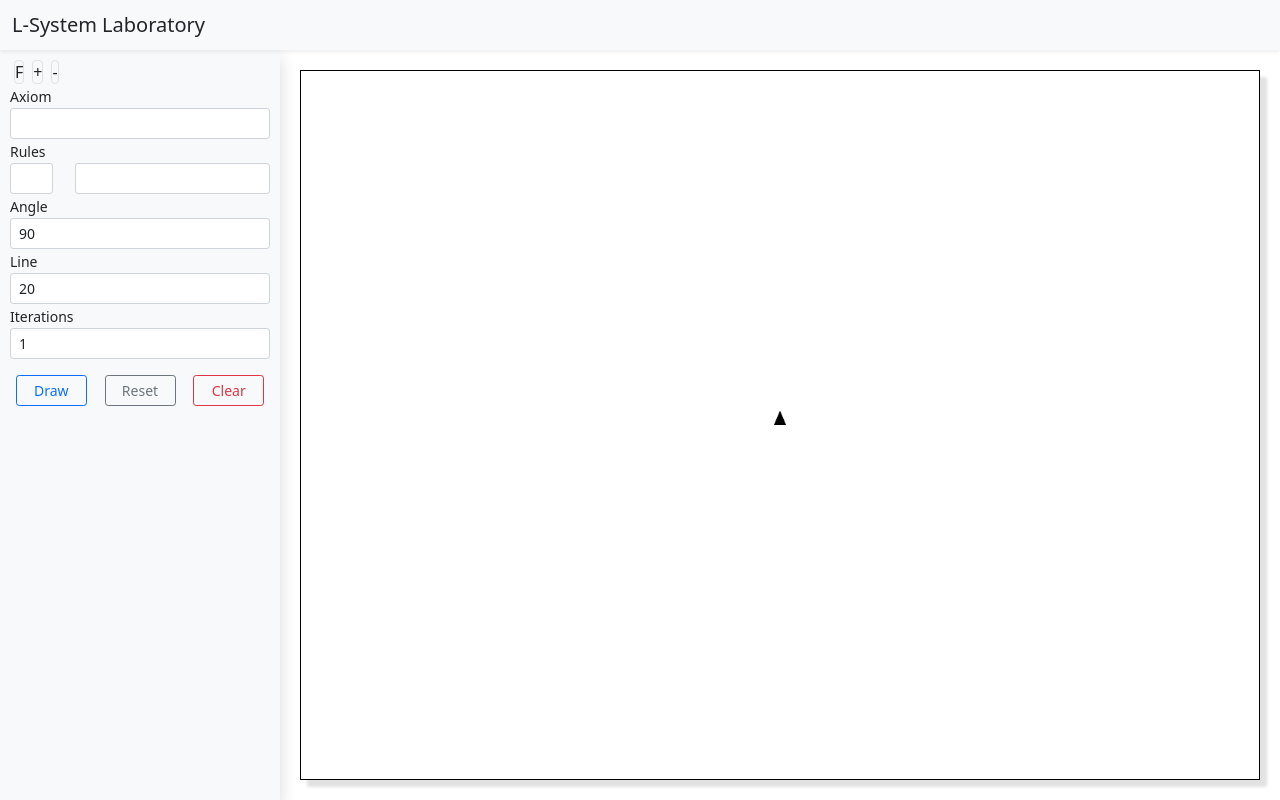
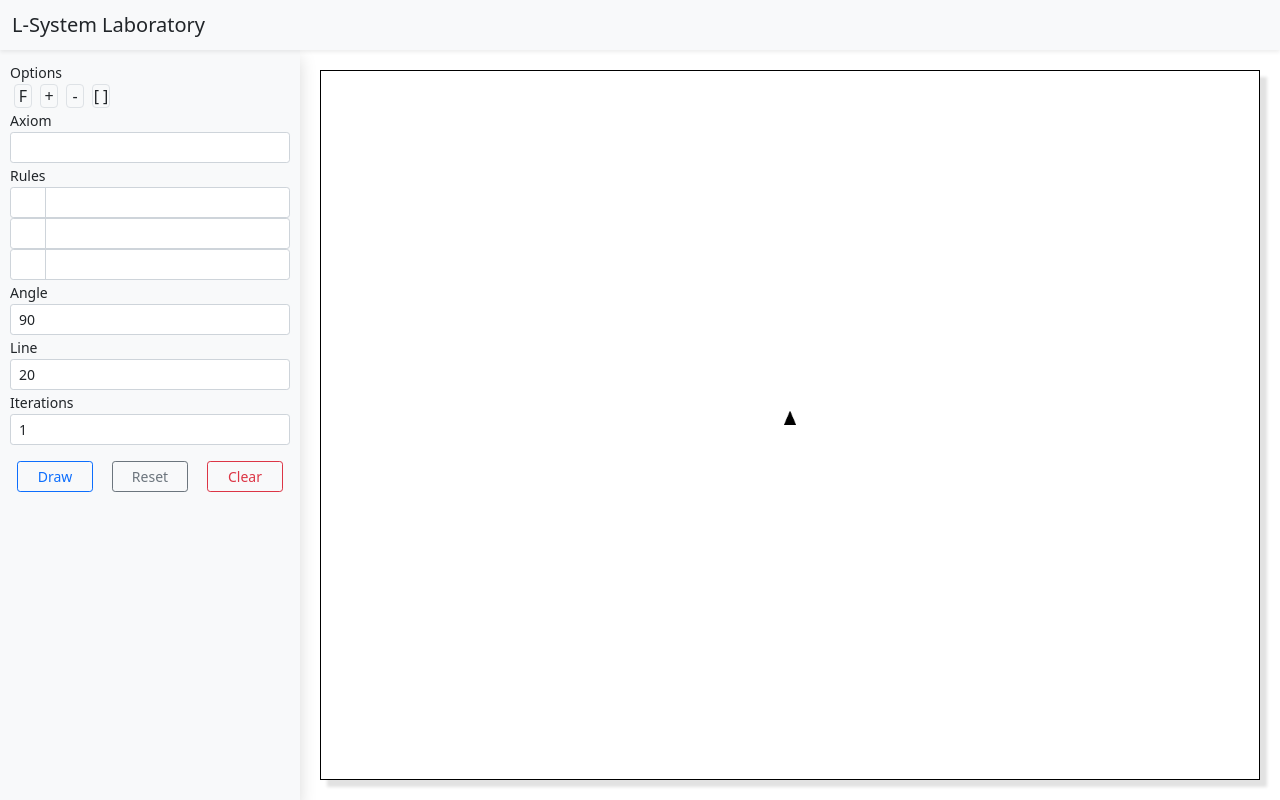
Before and after one commit to NorbertJu/diploma-thesis, a Vue app in the folder laboratory/: page / in a window 1280 px wide. Built offline with nearby package versions, Linux system fonts and the light colour scheme.

Commit message:
Add drag&drop system

```diff
--- a/laboratory/src/components/Canvas.vue
+++ b/laboratory/src/components/Canvas.vue
@@ -130,7 +130,7 @@ export default {
   padding: 20px;
   position: relative;
   float: left;
-  width: calc(100% - 280px);
+  width: calc(100% - 300px);
   height: calc(100% - 50px);
 }
 
--- a/laboratory/src/components/Menu.vue
+++ b/laboratory/src/components/Menu.vue
@@ -1,20 +1,52 @@
 <template>
   <div class="menu bg-light shadow">
-    <draggable v-model="myArray" group="people" @start="drag=true" @end="drag=false">
-      <span v-for="element in myArray" class="border rounded m-1" :key="element.id">{{element.name}}</span>
-    </draggable>
+    <label class="form-label-sm small">Options</label>
+    <div @drop="setCurrentlyOver('options')">
+      <draggable v-model="options" :sort="false" :group="{ name: 'rules', pull: 'clone', put: false }" @start="onStart">
+        <span v-for="element in options" :key="element.id" class="border rounded m-1"><div class="item text-center">{{element.name}}</div></span>
+      </draggable>
+    </div>
     <label for="axiom" class="form-label-sm small">Axiom</label>
-    <div class="input-group">
-      <input type="text" class="form-control form-control-sm" id="axiom" v-model="axiom">
+    <div class="axiomContainer" @drop="setCurrentlyOver('axiom')" id="axiom">
+      <draggable v-model="axiom" :group="{ name: 'rules', pull: true, put: onPut }" @end="onEnd" @add="onAdd" @update="onUpdate" @start="onStart">
+        <span v-for="(element, index) in axiom" :key="index" class="border rounded mr-1" ><div class="item text-center">{{element.name}}</div></span>
+      </draggable>
     </div>
     <label for="rule" class="form-label-sm small">Rules</label>
-    <div class="row m-0">
-      <div class="col-2 p-0">
-        <input type="text" class="form-control form-control-sm" id="ruleKey" v-model="ruleKey">
+    <div class="ruleContainer">
+      <div class="ruleKey" id="ruleKey1">
+        <draggable v-model="ruleKey1" :group="{ name: 'rules', pull: true, put: onPutRule }" @end="onEnd" @start="onStart">
+          <span v-for="(element, index) in ruleKey1" :key="index" class="border rounded mr-1" ><div class="item text-center">{{element.name}}</div></span>
+        </draggable>
       </div>
-      <div class="col-1 p-0"></div>
-      <div class="col-9 p-0">
-        <input type="text" class="form-control form-control-sm" id="rule" v-model="rule">
+      <div class="rule" id="rule1">
+        <draggable v-model="rule1" :group="{ name: 'rules', pull: true, put: onPut }" @end="onEnd" @add="onAdd" @update="onUpdate" @start="onStart">
+          <span v-for="(element, index) in rule1" :key="index" class="border rounded mr-1" ><div class="item text-center">{{element.name}}</div></span>
+        </draggable>
+      </div>
+    </div>
+    <div class="ruleContainer">
+      <div class="ruleKey" id="ruleKey2">
+        <draggable v-model="ruleKey2" :group="{ name: 'rules', pull: true, put: onPutRule }" @end="onEnd" @start="onStart">
+          <span v-for="(element, index) in ruleKey2" :key="index" class="border rounded mr-1" ><div class="item text-center">{{element.name}}</div></span>
+        </draggable>
+      </div>
+      <div class="rule" id="rule2">
+        <draggable v-model="rule2" :group="{ name: 'rules', pull: true, put: onPut }" @end="onEnd" @add="onAdd" @update="onUpdate" @start="onStart">
+          <span v-for="(element, index) in rule2" :key="index" class="border rounded mr-1" ><div class="item text-center">{{element.name}}</div></span>
+        </draggable>
+      </div>
+    </div>
+    <div class="ruleContainer">
+      <div class="ruleKey" id="ruleKey3">
+        <draggable v-model="ruleKey3" :group="{ name: 'rules', pull: true, put: onPutRule }" @end="onEnd" @start="onStart">
+          <span v-for="(element, index) in ruleKey3" :key="index" class="border rounded mr-1" ><div class="item text-center">{{element.name}}</div></span>
+        </draggable>
+      </div>
+      <div class="rule" id="rule3">
+        <draggable v-model="rule3" :group="{ name: 'rules', pull: true, put: onPut }" @end="onEnd" @add="onAdd" @update="onUpdate" @start="onStart">
+          <span v-for="(element, index) in rule3" :key="index" class="border rounded mr-1" ><div class="item text-center">{{element.name}}</div></span>
+        </draggable>
       </div>
     </div>
     <label for="angle" class="form-label-sm small">Angle</label>
@@ -48,14 +80,20 @@ export default {
   },
   data() {
     return {
-      axiom: "",
-      ruleKey: "",
-      rule: "",
+      options: [{name: 'F', id: 'f'}, {name: '+', id: 'l'}, {name: '-', id: 'r'}, {name: '[ ]', id: 'b'}],
+      axiom: [],
+      ruleKey1: [],
+      rule1: [],
+      ruleKey2: [],
+      rule2: [],
+      ruleKey3: [],
+      rule3: [],
       angle: 90,
       line: 20,
       iterations: 1,
       LSystem: new LSystem(),
-      myArray: [{name: 'F', id: 'f'}, {name: '+', id: 'p'}, {name: '-', id: 'm'}],
+      drop: "",
+      drag: "",
     }
   },
   methods: {
@@ -77,6 +115,106 @@ export default {
     draw() {
       let result = this.LSystem.computeSystem(this.axiom, this.rules, this.iterations);
       this.turtle.draw(result, this.line, this.angle);
+    },
+    onEnd(event) {
+      //delete both brackets
+      if (this.drop === 'options') {
+        this[event.to.parentElement.id].splice(event.newDraggableIndex, 1)
+        let bracketIndex = null
+        if (this.drag === "[") {
+          let lb = 0
+          for (let i = event.oldDraggableIndex; i < this[event.from.parentElement.id].length; i++) {
+            if (this[event.from.parentElement.id][i].id === "lb") {
+              lb++
+            } else if (this[event.from.parentElement.id][i].id === "rb") {
+              if (lb === 0) {
+                bracketIndex = i
+                break;
+              } else {
+                lb--
+              }
+            }
+          }
+        } else if (this.drag === "]") {
+          let rb = 0
+          for (let i = event.oldDraggableIndex - 1; i > -1; i--) {
+            if (this[event.from.parentElement.id][i].id === "rb") {
+              rb++
+            } else if (this[event.from.parentElement.id][i].id === "lb") {
+              if (rb === 0) {
+                bracketIndex = i
+                break;
+              } else {
+                rb--
+              }
+            }
+          }
+        }
+        if (bracketIndex !== null) {
+          this[event.from.parentElement.id].splice(bracketIndex, 1)
+        }
+      }
+      this.drop = ""
+    },
+    setCurrentlyOver(currentlyOver) {
+      this.drop = currentlyOver
+    },
+    onStart(event) {
+      this.drag = event.item.innerText
+    },
+    onAdd(event) {
+      //add left and right bracket
+      if (this.drag === "[ ]") {
+        this[event.to.parentElement.id].splice(event.newIndex, 1)
+        this[event.to.parentElement.id].splice(event.newIndex, 0, {name: "[", id: "lb"})
+        this[event.to.parentElement.id].splice(event.newIndex + 1, 0, {name: "]", id: "rb"})
+      }
+    },
+    onPutRule(to) {
+      //allow add only 1 option
+      if (to.el.children.length < 1) {
+        //allow add only valid option
+        if (this.drag === "F") {
+          //allow add only yet undefined option
+          let num = 0
+          this.ruleKey1?.[0]?.name === this.drag ? num++ : null;
+          this.ruleKey2?.[0]?.name === this.drag ? num++ : null;
+          this.ruleKey3?.[0]?.name === this.drag ? num++ : null;
+          if (num === 0) {
+            return true
+          }
+        }
+      }
+      return false;
+    },
+    onPut() {
+      if (this.drag === "[" || this.drag === "]") {
+        return false
+      }
+      return true
+    },
+    onUpdate(event) {
+      //prevent swaping brackets
+      if ((this.drag === "[" || this.drag === "]") && this.drop !== "options") {
+        let lb = 0
+        let rb = 0
+        for (let i = 0; i < this[event.to.parentElement.id].length; i++) {
+          if (this[event.to.parentElement.id][i].id === "lb") {
+            lb++
+          } else if (this[event.to.parentElement.id][i].id === "rb") {
+            rb++
+          }
+          if (rb > lb) {
+            this[event.to.parentElement.id].splice(event.newIndex, 1)
+            if (event.clone.innerText === "[") {
+              this[event.to.parentElement.id].splice(event.oldIndex, 0, {name: "[", id: "lb"})
+            } else {
+              this[event.to.parentElement.id].splice(event.oldIndex, 0, {name: "]", id: "rb"})
+            }
+            break
+          }
+        }
+      }
     }
   },
   computed: {
@@ -91,11 +229,50 @@ export default {
 </script>
 
 <style scoped>
+.axiomContainer {
+  border: 1px solid #ced4da;
+  border-radius: 0.2rem;
+  min-height: calc(1.5em + 0.5rem + 2px);
+  font-size: .875rem;
+  background-color: #fff;
+  padding: 0.25rem 0.5rem;
+}
+
+.ruleContainer {
+  width: 100%;
+  border: 1px solid #ced4da;
+  border-radius: 0.2rem;
+  font-size: .875rem;
+  height: calc(1.5em + 0.5rem + 2px);
+  background-color: #fff;
+}
+
+.ruleKey {
+  float: left;
+  display: inline-block;
+  min-height: calc(1.5em + 0.5rem);
+  width: 2.5em;
+  border-right: 1px solid #ced4da;
+  padding: 0.25rem 0.5rem;
+}
+
+.rule {
+  float: right;
+  min-height: calc(1.5em + 0.5rem);
+  padding: 0.25rem 0.5rem;
+  width: calc(100% - 2.5em);
+}
+
+.item {
+  display: inline-block;
+  width: 1em;
+}
+
 .menu {
   z-index: 0;
   position: relative;
   float: left;
-  width: 280px;
+  width: 300px;
   height: calc(100vh - 50px);
   padding: 10px;
 }
```
Also changed, not shown: 1 other file (tests, documents, lock files or other folders).
